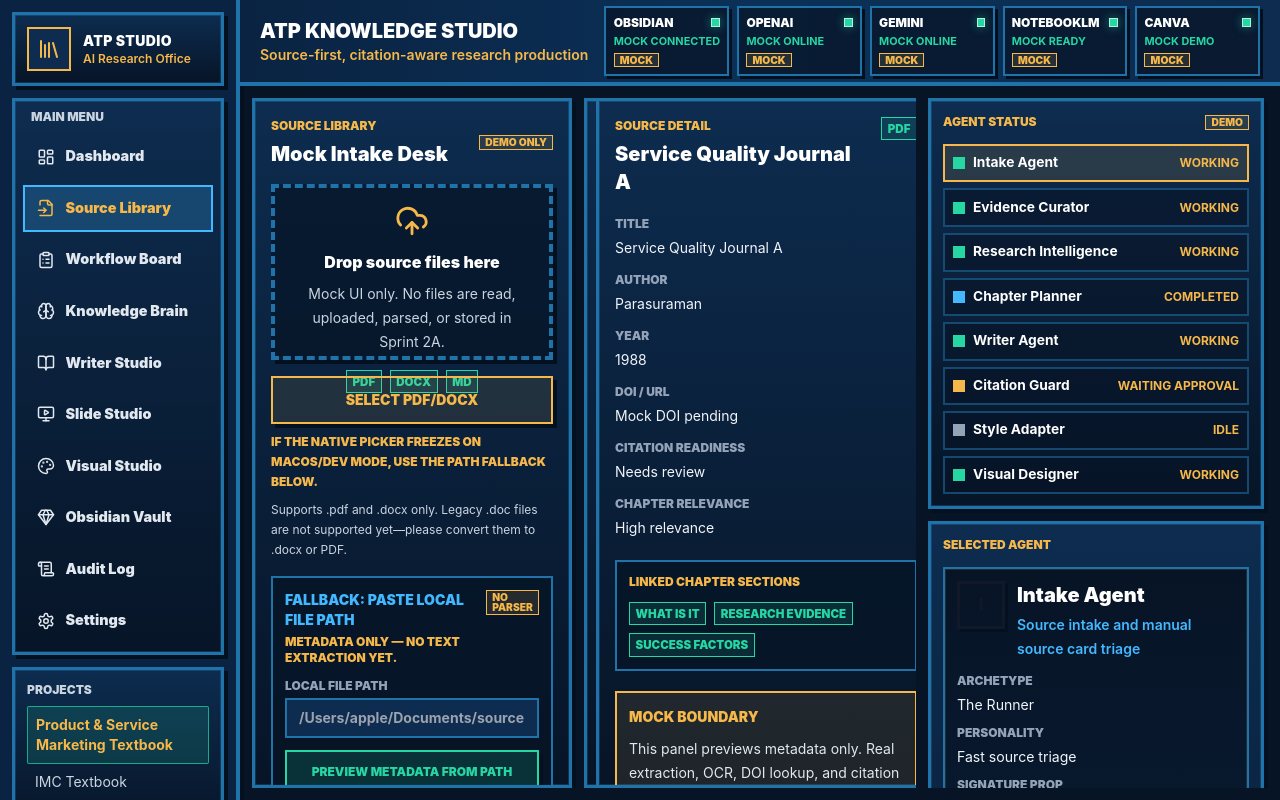
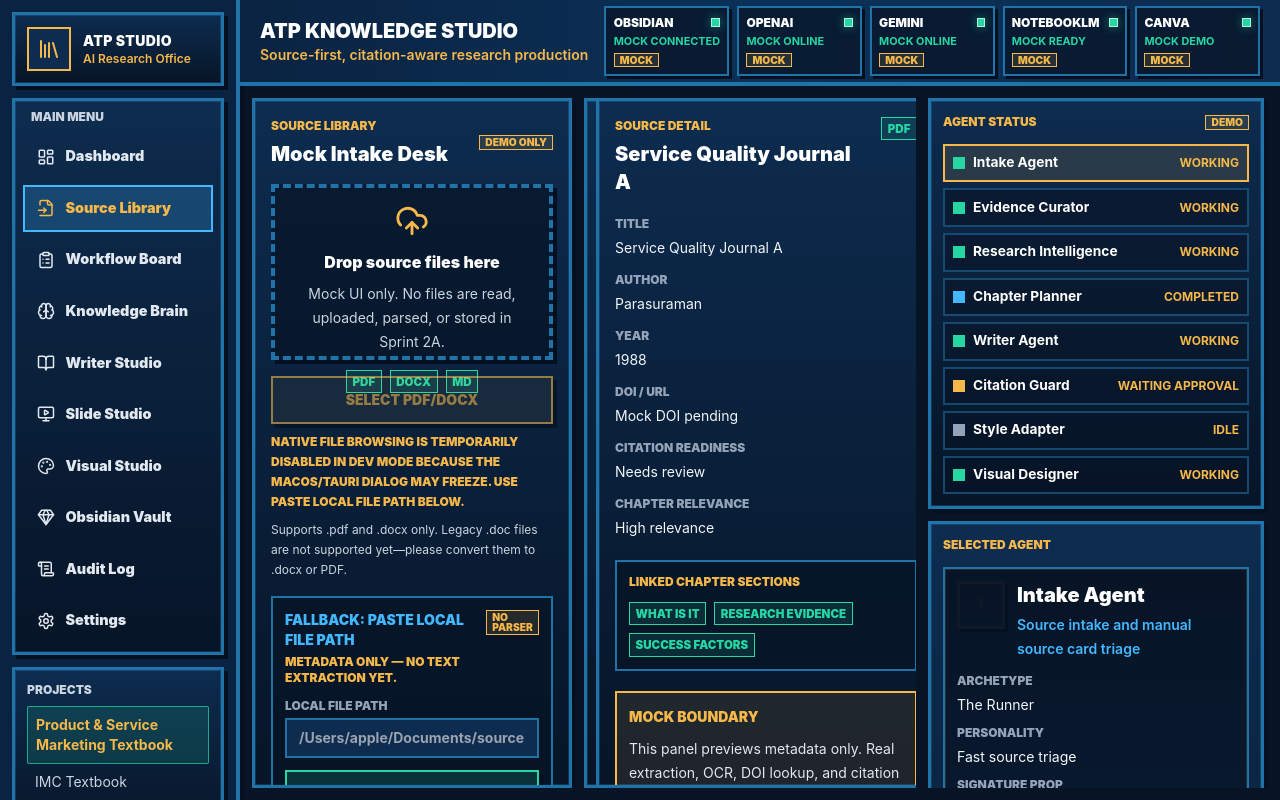
Before and after one commit to bhuminan/atp-knowledge-studio, a React (Vite) app: page / in a window 1280 px wide. Both pictures are taken after a click on the button "Source Library". Built offline with nearby package versions, Linux system fonts and the light colour scheme.

Commit message:
chore: disable native picker during metadata fallback

```diff
--- a/src/features/source-library/SourceLibraryPage.tsx
+++ b/src/features/source-library/SourceLibraryPage.tsx
@@ -233,14 +233,15 @@
 
         <button
           className="mt-4 w-full border-2 border-studio-gold bg-studio-gold/10 px-4 py-3 text-sm font-black uppercase text-studio-gold shadow-pixel transition hover:bg-studio-gold/20 disabled:opacity-60"
-          disabled={isSelectingLocalFile}
+          disabled
           onClick={handleSelectLocalDocumentFile}
           type="button"
         >
-          {isSelectingLocalFile ? "Selecting..." : "Select PDF/DOCX"}
+          Select PDF/DOCX
         </button>
         <p className="mt-2 text-xs font-black uppercase leading-5 text-studio-gold">
-          If the native picker freezes on macOS/dev mode, use the path fallback below.
+          Native file browsing is temporarily disabled in dev mode because the macOS/Tauri dialog
+          may freeze. Use Paste Local File Path below.
         </p>
         <p className="mt-2 text-xs leading-5 text-slate-300">
           Supports .pdf and .docx only. Legacy .doc files are not supported yet—please convert them to
```
